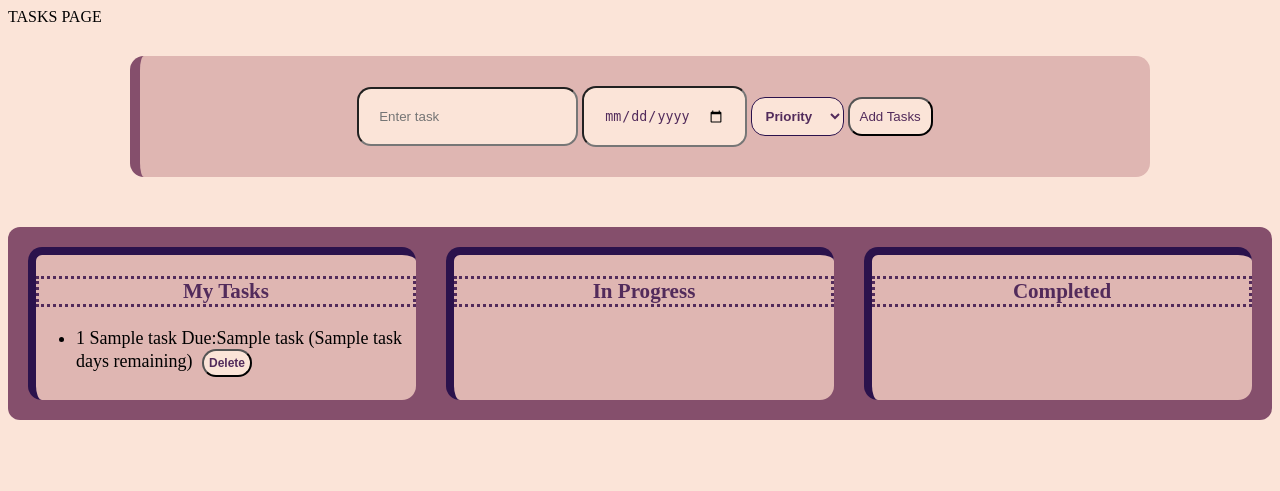
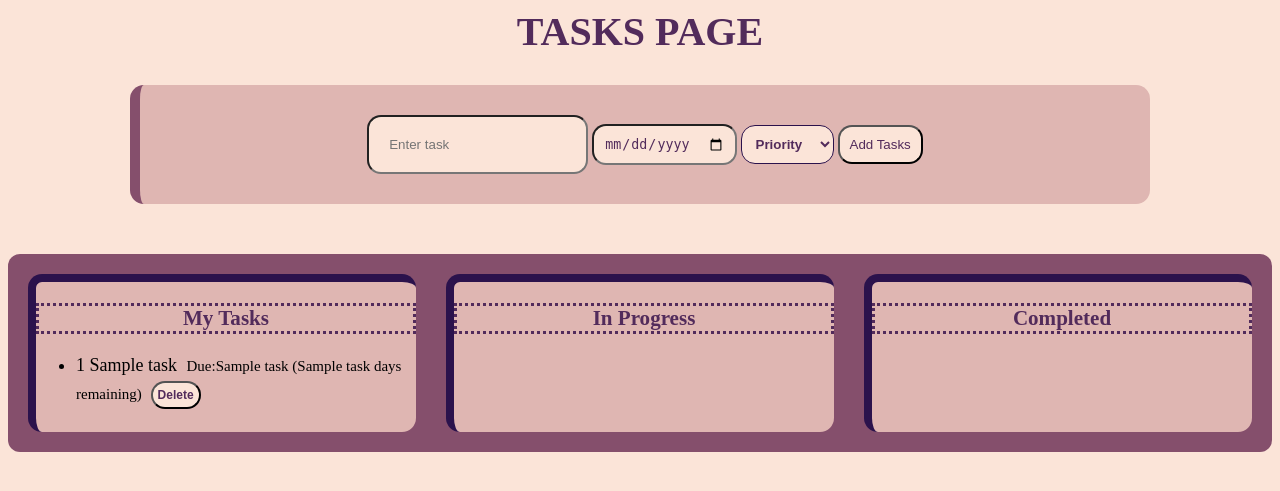
Before and after one commit to jingyi8282/Mini-IT-Project, a Flask app: template templates/tasks.html in a window 1280 px wide. Shown: the top 491 px of the page. Run offline with Flask 3, Linux system fonts and the light colour scheme; the template is opened without the code that fills it: most values are stand-ins (such as "Sample title", 1, 10 or a date in 2020).

Commit message:
edited css style for deadline and remaining days

```diff
--- a/static/taskstyle.css
+++ b/static/taskstyle.css
@@ -2,9 +2,11 @@
     background-color: #fbe4d8
 }
 
-h1{
+header{
     color: #522b5b;
     text-align: center;
+    font-size: 40px;
+    font-weight: bolder;
 }
 
 .add_form{
@@ -68,8 +70,9 @@
     font-size: 12px;
     font-weight: bold;
     padding: 5px;
-    margin-left: 5px;
+    margin-inline: 5px;
     margin-bottom: 5px;
+    margin-top: 5px;
     cursor: pointer;
 }
 
@@ -112,3 +115,15 @@
     font-size: 12px;
     font-weight: bold;
 }
+
+.int_date{
+    border-radius: 14px;
+    background-color: #fbe4d8;
+    color: #522b5b;
+    padding: 10px;
+}
+
+.due{
+    font-size: 15px;
+    margin-inline-start: 5px;
+}
```
